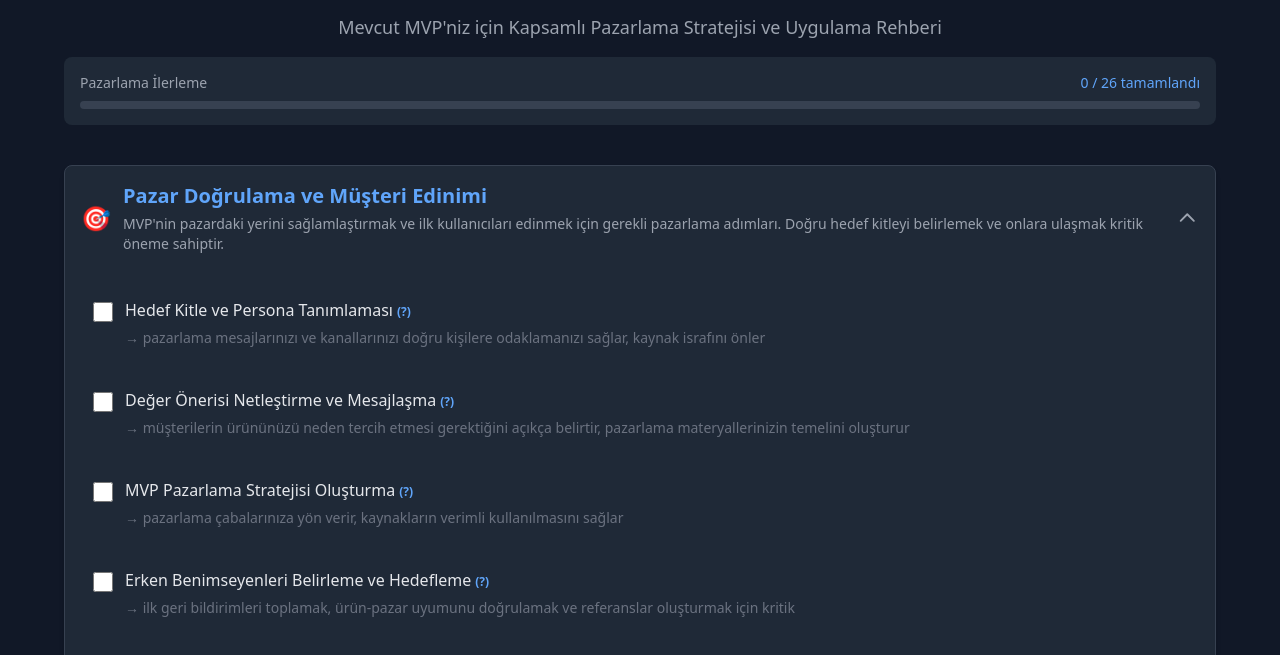
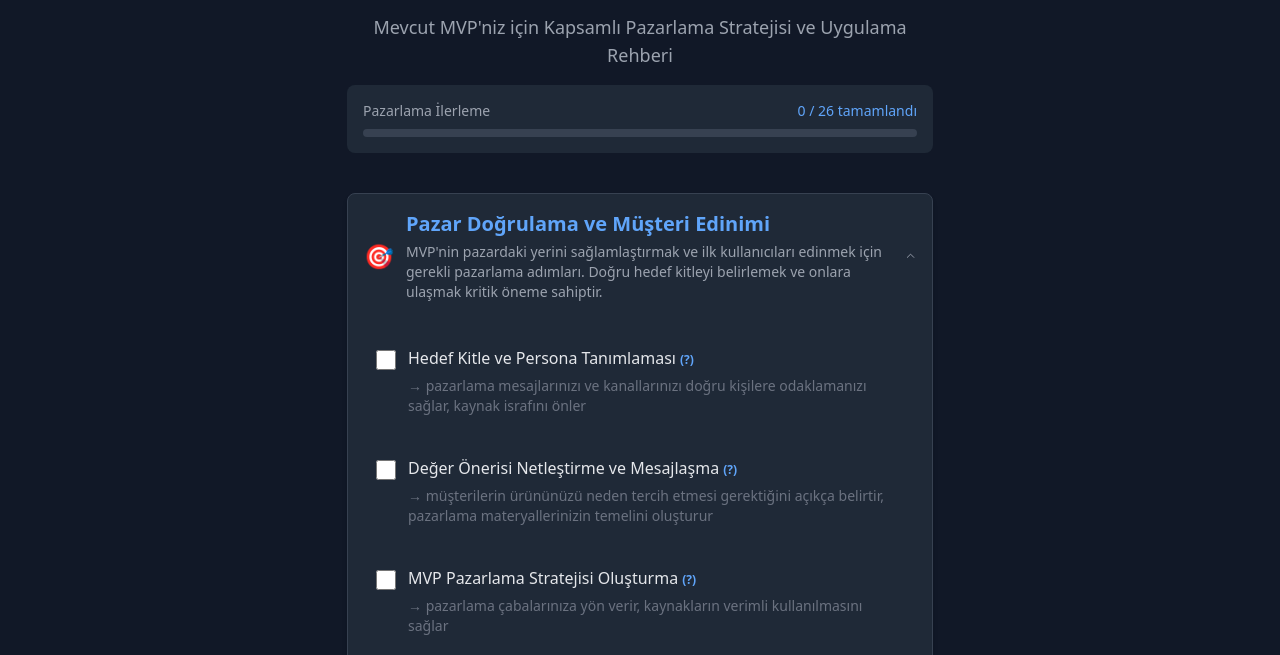
Before and after one commit to karacaismail/roadmap, a plain HTML site: page marketing.html in a window 1280 px wide. Shown: the part 83-738 px from the top of the page. Drawn offline with nearby package versions, Linux system fonts and the light colour scheme.

Commit message:
Update marketing.html

```diff
--- a/marketing.html
+++ b/marketing.html
@@ -62,6 +62,10 @@
             margin-right: 8px;
             display: inline-block;
         }
+        body.bg-gray-900.text-gray-300.font-sans.p-4.sm\:p-8 {
+    max-width: 650px;
+    margin: 0 auto;
+}
     </style>
 </head>
 <body class="bg-gray-900 text-gray-300 font-sans p-4 sm:p-8">
```
